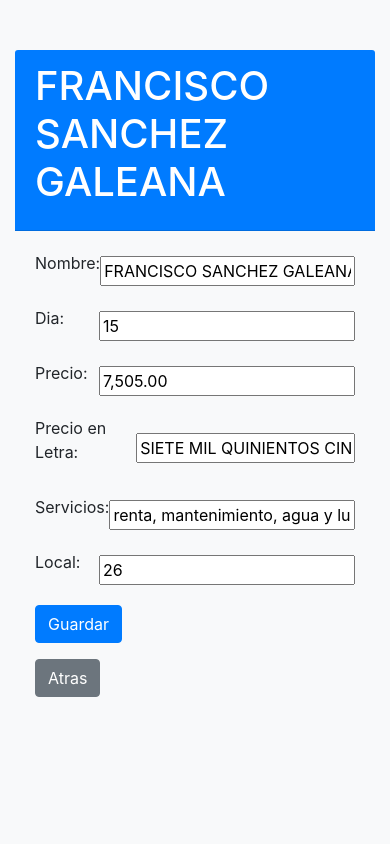
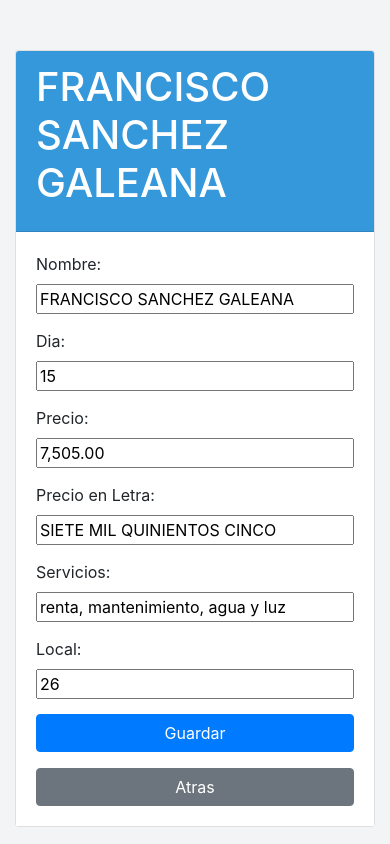
Before and after one commit to DonPon/recibos_django, a Django app: a page that uses recibos/templates/recibos/update_tenant.html in a window 390 px wide. Run offline with Django 4.2, Linux system fonts and the light colour scheme; data comes from the database, SQL or seed files in the repository; some libraries are stand-ins or nearby versions.

Commit message:
mobile optimized

```diff
--- a/recibos/templates/recibos/update_tenant.html
+++ b/recibos/templates/recibos/update_tenant.html
@@ -7,28 +7,33 @@
     <title>Actualizar</title>
     <link rel="stylesheet" href="https://stackpath.bootstrapcdn.com/bootstrap/4.5.2/css/bootstrap.min.css">
     <style>
-                        body {
-            background-color: #f8f9fa;
+        body {
+            background-color: #f3f4f6; /* Light grayish-blue background */
         }
         .container {
             margin-top: 50px;
         }
         .card {
-            width: 70%;
+            width: 100%;
             margin: auto;
         }
-        .form {
-            display: flex;
-            justify-content: space-between;
-            align-items: center;
+        .card-header {
+            background-color: #3498db; /* Blue header color */
+            color: #fff;
+            font-size: 18px;
+        }
+        .card-body {
+            background-color: #fff; /* White card body */
+            padding: 20px;
+        }
+        .form-group {
             margin-bottom: 15px;
         }
         label {
-            width: 30%; /* Adjust the width based on your preference */
             font-size: 16px;
         }
         input {
-            width: 80%; /* Adjust the width based on your preference */
+            width: 100%;
             font-size: 16px;
         }
         .btn-primary {
@@ -38,43 +43,40 @@
 </head>
 <body>
     <div class="container">
-        <!--div class="card"-->
-            <div class="card-header bg-primary text-white">
+        <div class="card">
+            <div class="card-header">
                 <h1 class="card-title">{{ editing_tenant.name }}</h1>
             </div>
             <div class="card-body">
                 <form method="post" action="{% url 'update_tenant' tenant_name=editing_tenant.name %}">
                     {% csrf_token %}
-                    <div class="form">
-                        <p for="{{ form.name.id_for_label }}">Nombre:</p>
+                    <div class="form-group">
+                        <label for="{{ form.name.id_for_label }}">Nombre:</label>
                         {{ form.name }}
                     </div>
-                    <div class="form">
-                        <p for="{{ form.dia.id_for_label }}">Dia:</p>
+                    <div class="form-group">
+                        <label for="{{ form.dia.id_for_label }}">Dia:</label>
                         {{ form.dia }}
                     </div>
-                    <div class="form">
-                        <p for="{{ form.precio.id_for_label }}">Precio:</p>
+                    <div class="form-group">
+                        <label for="{{ form.precio.id_for_label }}">Precio:</label>
                         {{ form.precio }}
                     </div>
-                    <div class="form">
-                        <p for="{{ form.precio_en_letra.id_for_label }}">Precio en Letra:</p>
+                    <div class="form-group">
+                        <label for="{{ form.precio_en_letra.id_for_label }}">Precio en Letra:</label>
                         {{ form.precio_en_letra }}
                     </div>
-                    <div class="form">
-                        <p for="{{ form.servicios.id_for_label }}">Servicios:</p>
+                    <div class="form-group">
+                        <label for="{{ form.servicios.id_for_label }}">Servicios:</label>
                         {{ form.servicios }}
                     </div>
-                    <div class="form">
-                        <p for="{{ form.local.id_for_label }}">Local:</p>
+                    <div class="form-group">
+                        <label for="{{ form.local.id_for_label }}">Local:</label>
                         {{ form.local }}
                     </div>
-                    <button type="submit" class="btn btn-primary">Guardar</button>
-
+                    <button type="submit" class="btn btn-primary btn-block">Guardar</button>
                 </form>
-
-
-                <a href="{% url 'update_tenants' %}" class="btn btn-secondary">Atras</a>
+                <a href="{% url 'update_tenants' %}" class="btn btn-secondary btn-block mt-3">Atras</a>
             </div>
         </div>
     </div>
```
Also changed, not shown: recibos/templates/recibos/add_tenant.html (+28 -17 lines), recibos/templates/recibos/update_tenants.html (+48 -35 lines), 1 other file.
